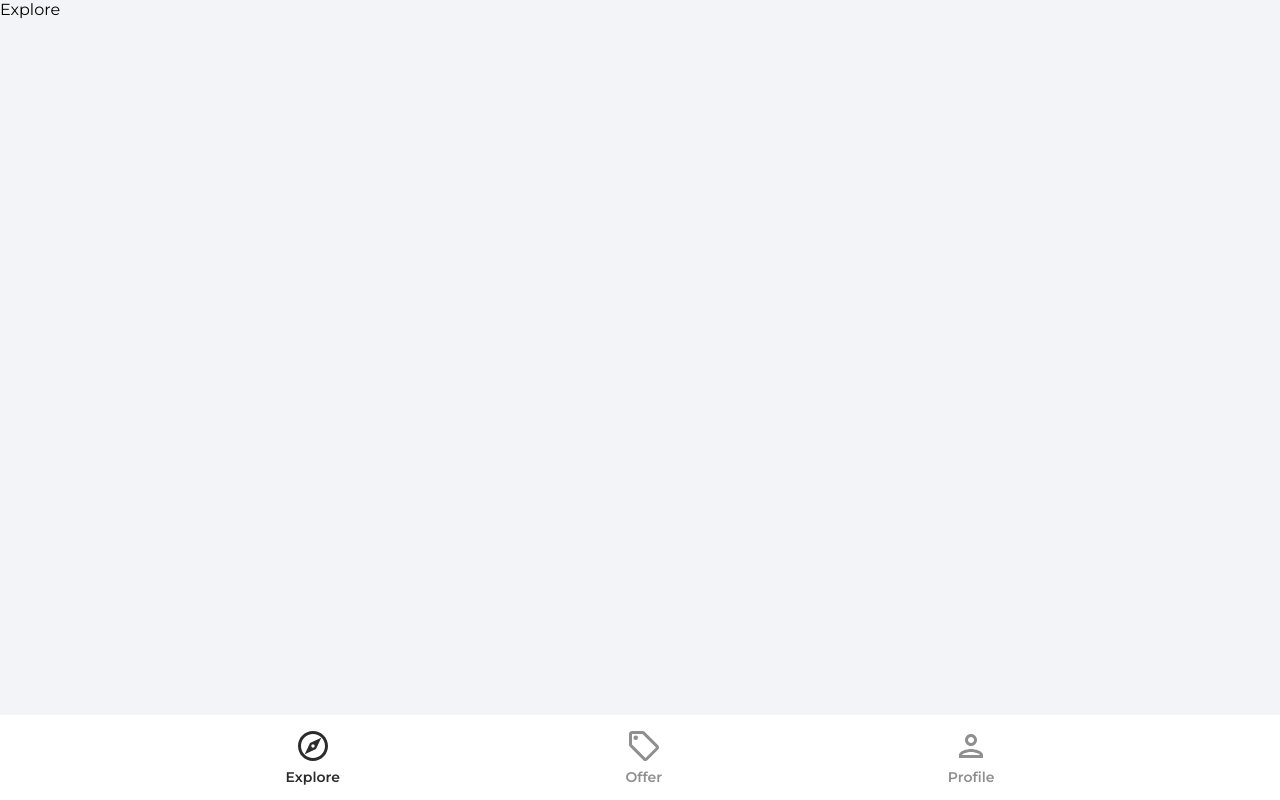
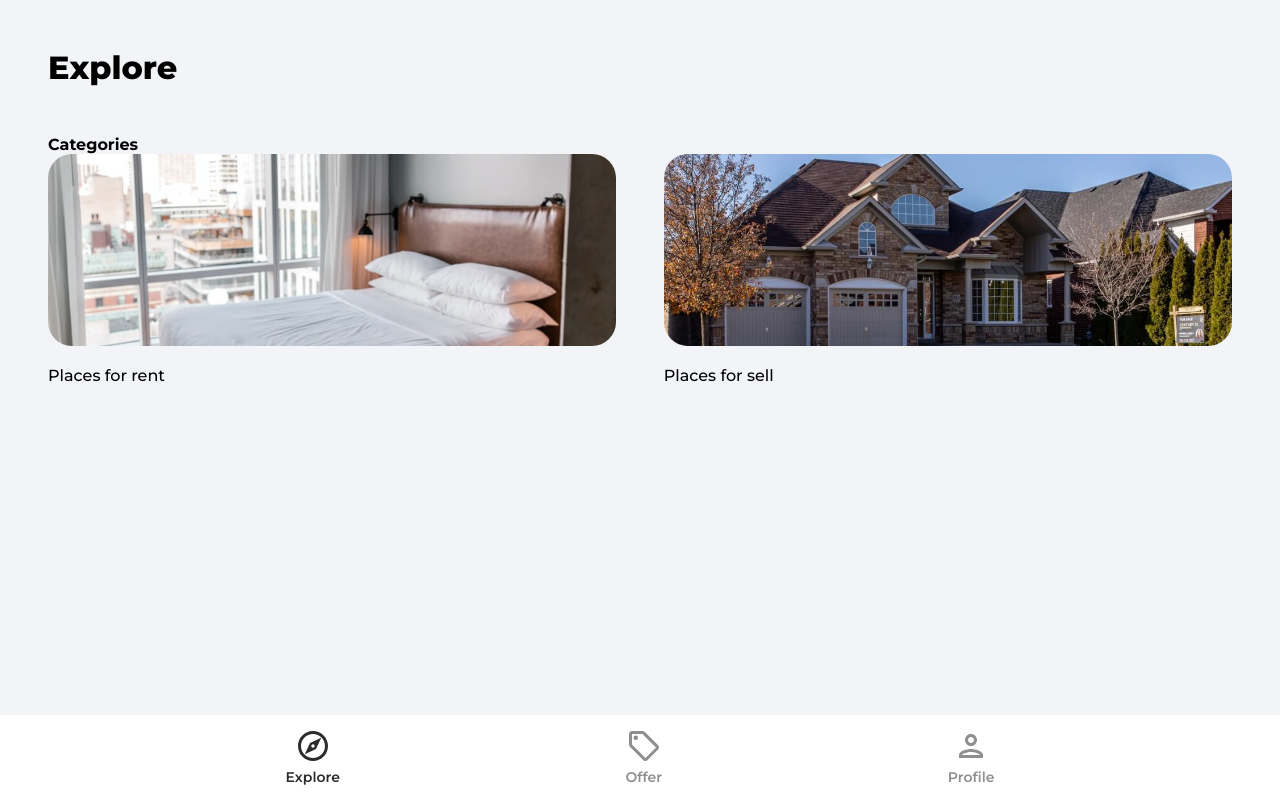
Before and after one commit to scdouble/react-house-marketplace, a React (Create React App) app: page / in a window 1280 px wide. Built offline with nearby package versions, Linux system fonts and the light colour scheme.

Commit message:
Explore Page

```diff
--- a/src/App.js
+++ b/src/App.js
@@ -8,6 +8,7 @@
 import SignIn from './pages/SignIn';
 import SignUp from './pages/SignUp';
 import PrivateRoute from './components/PrivateRoute';
+import Category from './pages/Category';
 
 import 'react-toastify/dist/ReactToastify.css';
 
@@ -18,6 +19,7 @@
         <Routes>
           <Route path="/" element={<Explore></Explore>}></Route>
           <Route path="/offers" element={<Offers></Offers>}></Route>
+          <Route path="/category/:categoryName" element={<Category></Category>}></Route>
           <Route path="/profile" element={<PrivateRoute />}>
             <Route path="/profile" element={<Profile></Profile>} />
           </Route>
--- /dev/null
+++ b/src/pages/Category.jsx
@@ -0,0 +1,9 @@
+import React from 'react'
+
+function Category() {
+  return (
+    <div>Category</div>
+  )
+}
+
+export default Category
--- a/src/pages/Explore.jsx
+++ b/src/pages/Explore.jsx
@@ -1,9 +1,33 @@
-import React from 'react'
+import React from 'react';
+import { Link } from 'react-router-dom';
+import rentCategoryImage from '../assets/jpg/rentCategoryImage.jpg';
+import sellCategoryImage from '../assets/jpg/sellCategoryImage.jpg';
 
 function Explore() {
   return (
-    <div>Explore</div>
-  )
+    <div className="explore">
+      <header>
+        <p className="pageHeader">Explore</p>
+      </header>
+
+      <main>
+        <p className="exploreCategoryHeading">
+          Categories
+          <div className="exploreCategories">
+            <Link to="/category/rent">
+              <img src={rentCategoryImage} alt="rent" srcset="" className="exploreCategoryImg" />
+              <p className="exploreCategoryName">Places for rent</p>
+            </Link>
+            <Link to="/category/sell">
+              <img src={sellCategoryImage} alt="sell" srcset="" className="exploreCategoryImg" />
+              <p className="exploreCategoryName">Places for sell</p>
+
+            </Link>
+          </div>
+        </p>
+      </main>
+    </div>
+  );
 }
 
-export default Explore
+export default Explore;
```
